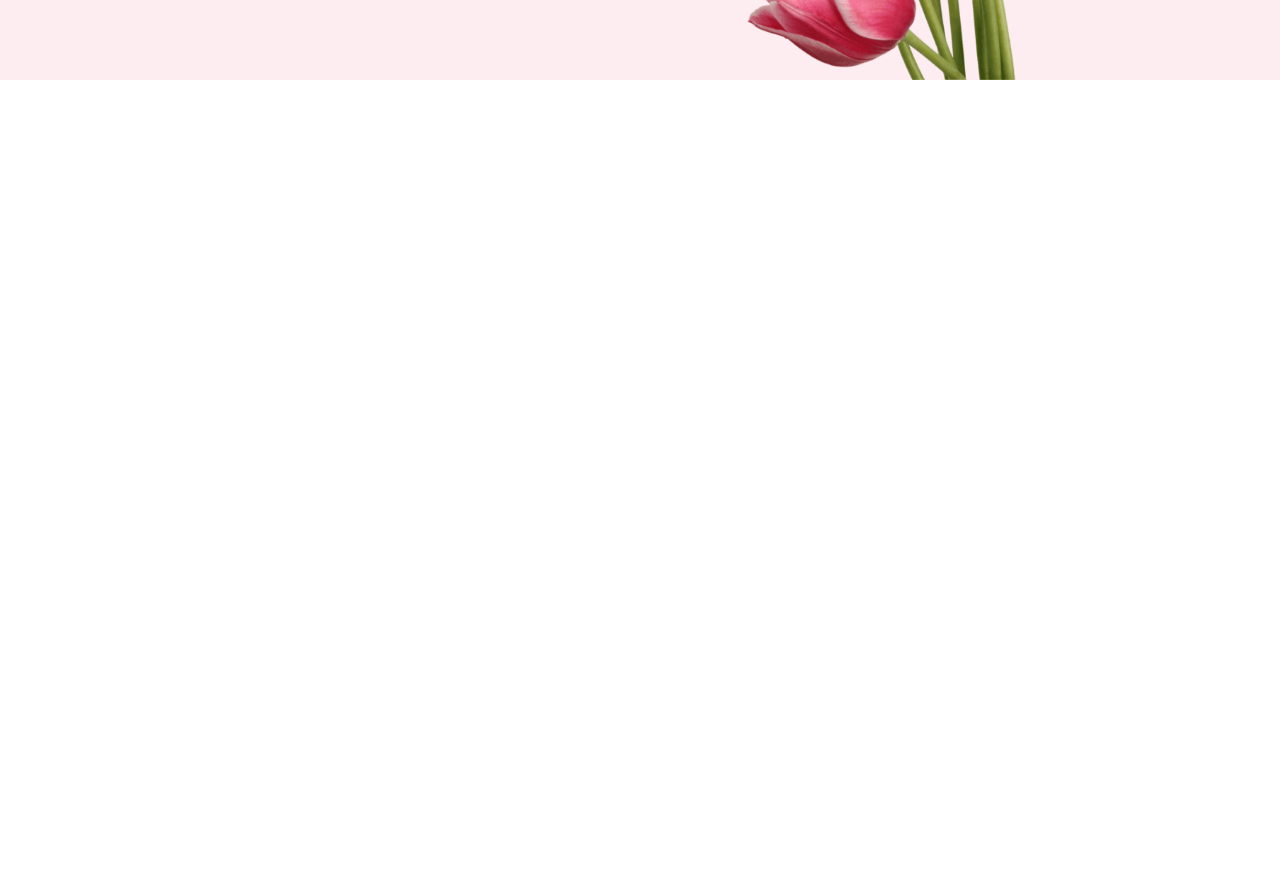
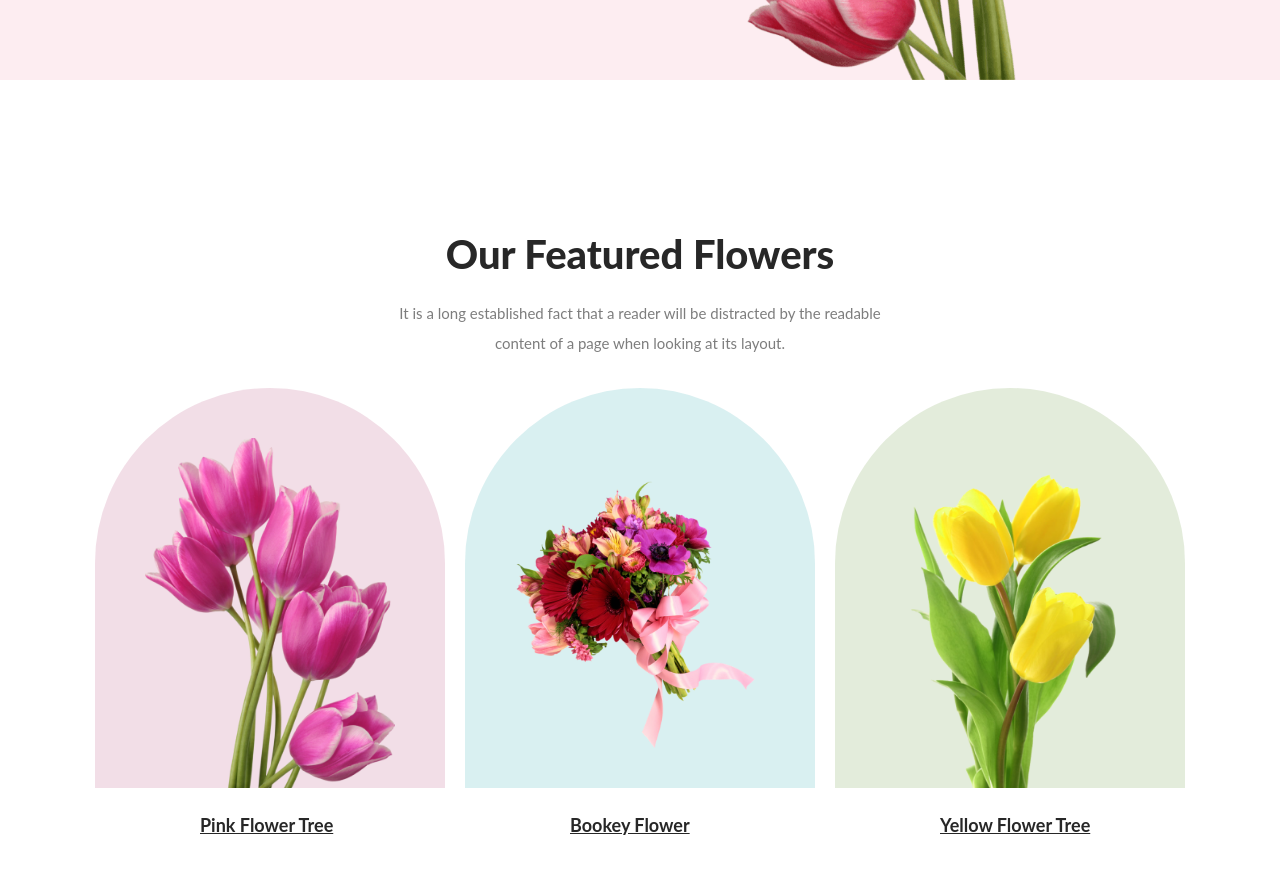
Before and after one commit to SBAhsan/A-Flower-Shop, a plain HTML site: page index.html in a window 1280 px wide. Shown: the part 570-1444 px from the top of the page. Before the commit the page ends 800 px from the top, so only its background shows below. Drawn offline with Linux system fonts and the light colour scheme.

Commit message:
added featured photos section

```diff
--- a/index.html
+++ b/index.html
@@ -19,7 +19,34 @@
             </div>
         </div>
     </header>
-    <main></main>
+    <main>
+        <!--feature section-->
+
+        <section class="feature-section">
+            <h1 class="feature-title">Our Featured Flowers</h1>
+            <p class="feature-para">It is a long established fact that a reader will be distracted by the readable <br> content of a page when looking at its layout.</p>
+            <div class="featured-photographs">
+                <div class="featured-photo">
+                    <div class="featured-photo-box-1">
+                        <img class="featured-photo-1" src="Flower Asset/pngwing 6.png" alt="">
+                    </div>
+                    <h5 class="featured-photo-title">Pink Flower Tree</h5>
+                </div>
+                <div class="featured-photo">
+                    <div class="featured-photo-box-2">
+                        <img class="featured-photo-2" src="Flower Asset/pngwing 5.png" alt="">
+                    </div>
+                    <h5 class="featured-photo-title">Bookey Flower</h5>
+                </div>
+                <div class="featured-photo">
+                    <div class="featured-photo-box-3">
+                        <img class="featured-photo-3" src="Flower Asset/pngwing 7.png" alt="">
+                    </div>
+                    <h5 class="featured-photo-title">Yellow Flower Tree</h5>
+                </div>
+            </div>
+        </section>
+    </main>
     <footer></footer>
 </body>
 </html>
--- a/styles.css
+++ b/styles.css
@@ -61,3 +61,96 @@ header {
     background: #E55473;
     padding: 20px 43px;
 }
+
+/* main styles */
+
+/* feature section styles */
+
+.feature-section {
+    height: 600px;
+    width: 70%;
+    margin: auto;
+    padding-top: 150px;
+    padding-bottom: 130px;
+}
+
+.feature-title {
+    color: #272727;
+    text-align: center;
+    font-family: 'Lato', sans-serif;
+    font-size: 40px;
+    font-weight: 800;
+    padding-bottom: 20px;
+}
+
+.feature-para {
+    color: rgba(39, 39, 39, 0.60);
+    font-family: 'Lato', sans-serif;
+    font-size: 15px;
+    font-weight: 400;
+    line-height: 30px;
+    padding-bottom: 30px;
+    text-align: center;
+}
+
+.featured-photographs {
+    display: flex;
+    justify-content: center;
+    gap: 20px;
+
+}
+
+.featured-photo-1 {
+    width: 250px;
+    height: 350px;
+    padding-top: 50px;
+}
+
+.featured-photo-2 {
+    width: 270px;
+    height: 270px;
+    padding-top: 90px;
+}
+
+.featured-photo-3 {
+    width: 250px;
+    height: 350px;
+    padding-top: 50px;
+}
+
+.featured-photo-box-1 {
+    display: flex;
+    justify-content: center;
+    width: 350px;
+    height: 400px;
+    border-radius: 300px 300px 0px 0px;
+    background: rgba(167, 33, 98, 0.15);
+}
+
+.featured-photo-box-2 {
+    display: flex;
+    justify-content: center;
+    width: 350px;
+    height: 400px;
+    border-radius: 300px 300px 0px 0px;
+    background: rgba(5, 151, 160, 0.15);
+}
+
+.featured-photo-box-3 {
+    display: flex;
+    justify-content: center;
+    width: 350px;
+    height: 400px;
+    border-radius: 300px 300px 0px 0px;
+    background: rgba(71, 125, 17, 0.15);
+}
+
+.featured-photo-title {
+    padding: 20px 0 0 105px;
+    color: #272727;
+    font-family: 'Lato', sans-serif;
+    font-size: 18px;
+    font-weight: 700;
+    line-height: 35px;
+    text-decoration-line: underline;
+}
```
